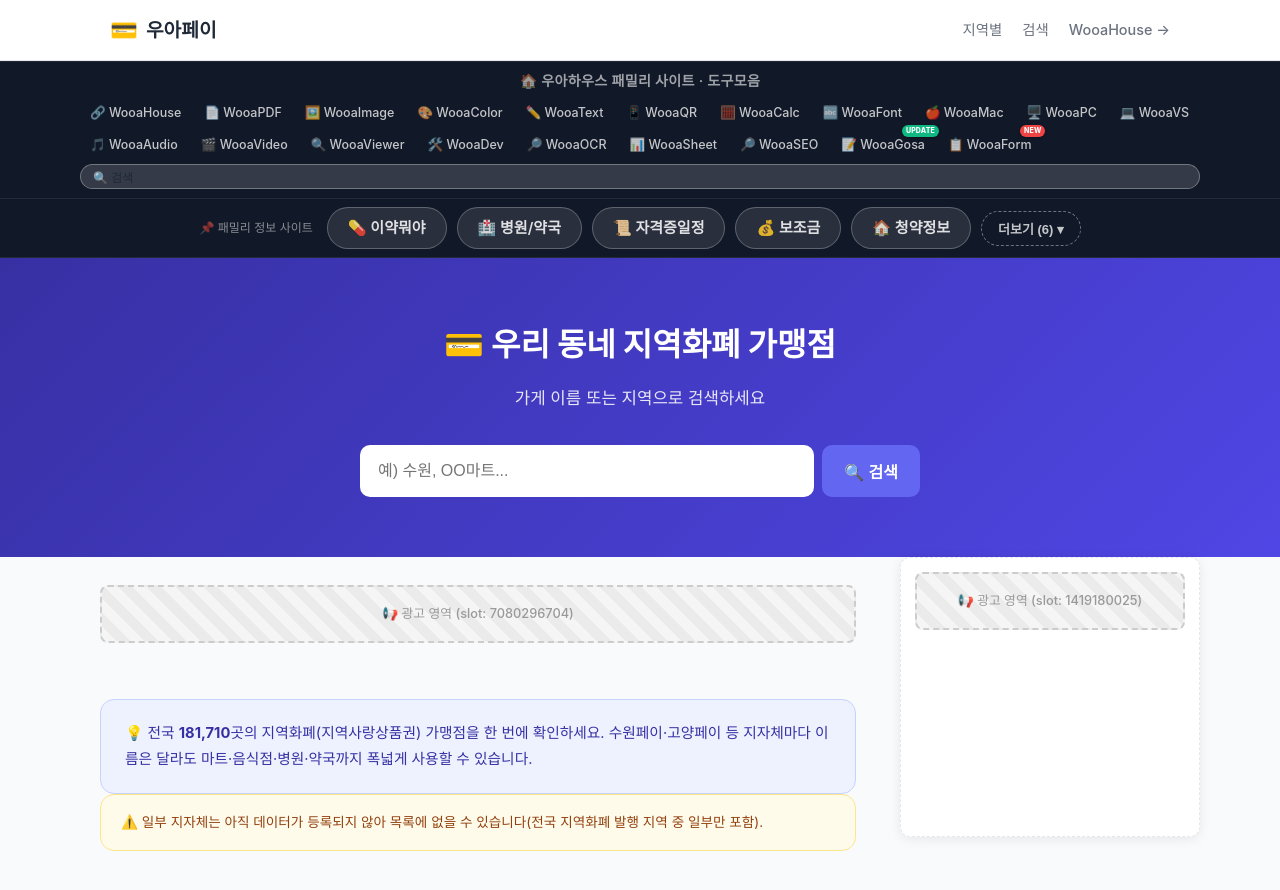
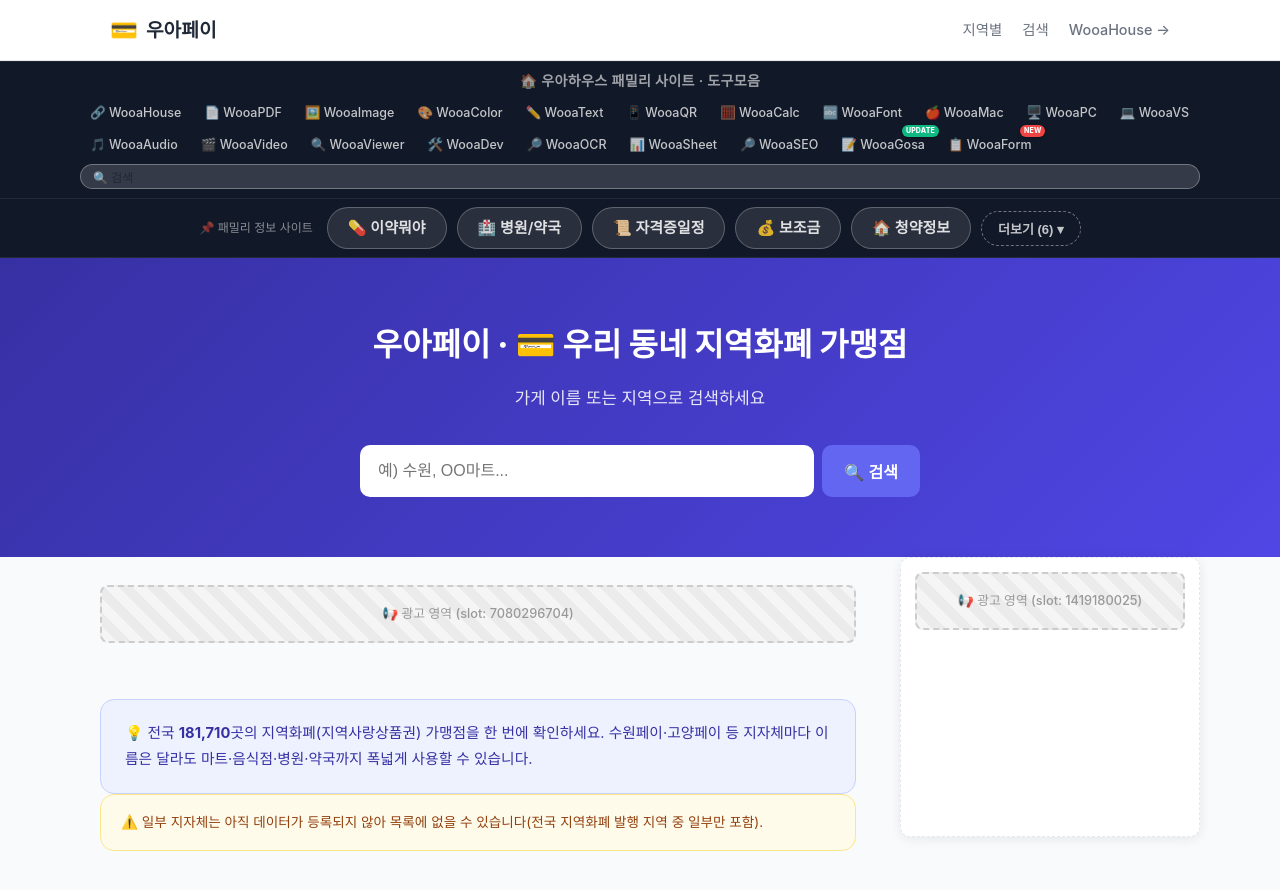
Before and after one commit to ingmaster83-code/wooapay, a Jekyll site: the page built from index.html, in a window 1280 px wide and 900 px high. Shown: the top 890 px of the window. Built offline with Jekyll 4.4.1, drawn with Linux system fonts in a browser that asks for light colours; some web fonts are replaced; comment, search, counter and statistics services are not loaded.

Commit message:
Add Korean brand name to H1 for SEO/brand-search visibility

```diff
--- a/index.html
+++ b/index.html
@@ -6,7 +6,7 @@ description: 전국 181,710곳의 지역화폐(지역사랑상품권) 가맹점
 
 <!-- 히어로 & 검색 -->
 <div class="hero">
-  <h1>💳 우리 동네 지역화폐 가맹점</h1>
+  <h1>우아페이 · 💳 우리 동네 지역화폐 가맹점</h1>
   <p>가게 이름 또는 지역으로 검색하세요</p>
   <div class="search-wrap">
     <input type="text" id="searchInput" class="search-input"
```
